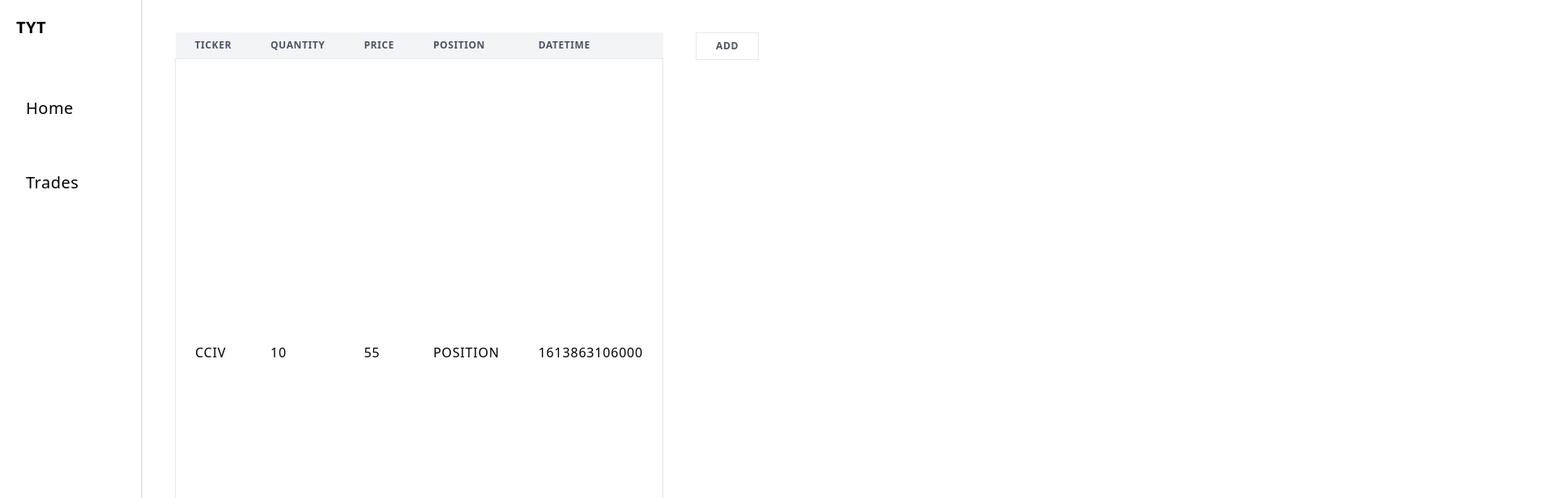
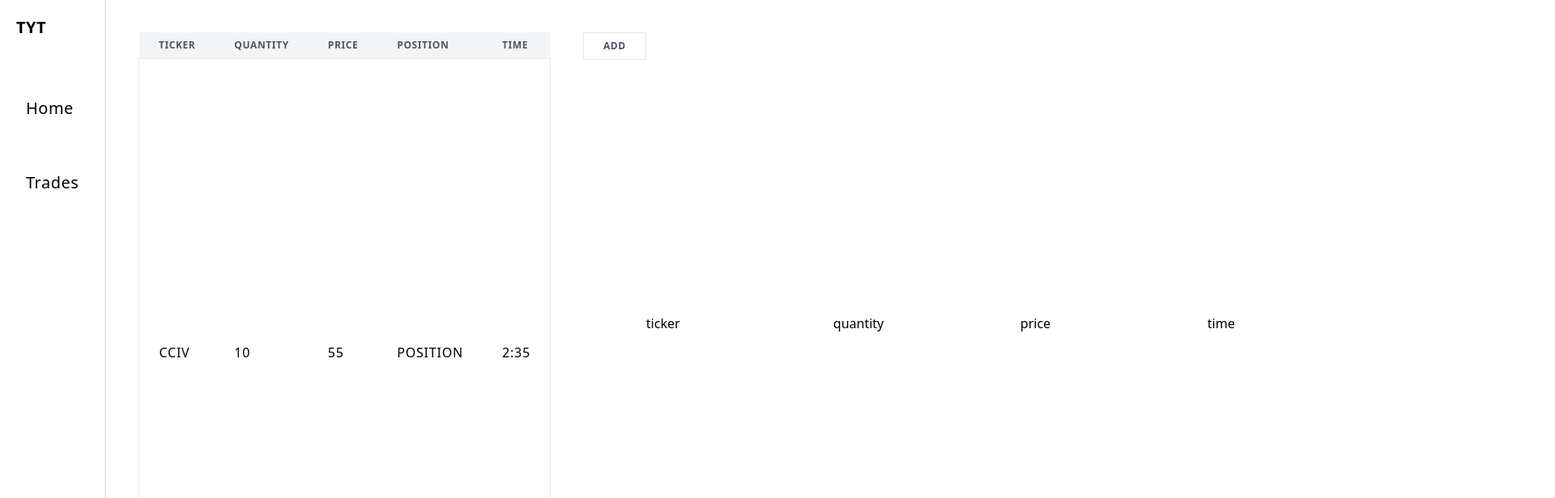
Before and after one commit to jackomoffett/tyt-clientapp, a Next.js app: page /trades in a window 1280 px wide. Shown: the top 616 px of the page at 81% size, 1920 px wide, since content can reach past the window. Built offline with nearby package versions, Linux system fonts and the light colour scheme.

Commit message:
Started to implement form

```diff
--- a/package.json
+++ b/package.json
@@ -10,7 +10,8 @@
   "dependencies": {
     "next": "10.0.7",
     "react": "17.0.1",
-    "react-dom": "17.0.1"
+    "react-dom": "17.0.1",
+    "react-hook-form": "^6.15.3"
   },
   "devDependencies": {
     "autoprefixer": "^10.2.4",
--- a/pages/trades.js
+++ b/pages/trades.js
@@ -1,22 +1,25 @@
 import React, { useState } from "react";
 import { Table, Row, Cell } from "../components";
+import { useForm } from "react-hook-form";
 
 export const Trades = () => {
+  const { register, handleSubmit, watch, errors } = useForm();
   const [headers, setHeaders] = useState([
     "ticker",
     "quantity",
     "price",
     "position",
-    "datetime",
+    "time",
   ]);
   const [trades, setTrades] = useState([
     {
       ticker: "cciv",
       quantity: 10,
       price: 55,
-      datetime: Date.now(),
     },
   ]);
+
+  const onSubmit = (data) => console.log(data);
 
   const tableHeaders = () => {
     return headers.map((header, index) => {
@@ -34,20 +37,22 @@ export const Trades = () => {
   const tableRows = () => {
     return trades.map((trade, index) => {
       //   const pl = profitLoss(trade);
+      {
+        /* <td
+            className={`px-6 py-2 tracking-wider uppercase ${
+              pl > 0 ? "bg-green-200" : "bg-red-200"
+            }`}
+          >
+            {pl > 0 ? `+${pl}` : pl}
+          </td> */
+      }
       return (
         <Row key={index}>
           <Cell>{trade.ticker}</Cell>
           <Cell>{trade.quantity}</Cell>
           <Cell>{trade.price}</Cell>
           <Cell>position</Cell>
-          <Cell>{trade.datetime}</Cell>
-          {/* <td
-            className={`px-6 py-2 tracking-wider uppercase ${
-              pl > 0 ? "bg-green-200" : "bg-red-200"
-            }`}
-          >
-            {pl > 0 ? `+${pl}` : pl}
-          </td> */}
+          <Cell>2:35</Cell>
         </Row>
       );
     });
@@ -68,6 +73,15 @@ export const Trades = () => {
           Add
         </button>
       </div>
+      <form className="flex" onSubmit={handleSubmit(onSubmit)}>
+        <input name="ticker" defaultValue="ticker" ref={register} />
+        <input name="quantity" defaultValue="quantity" ref={register} />
+        <input name="price" defaultValue="price" ref={register} />
+        <input name="time" defaultValue="time" ref={register} />
+        <input name="exampleRequired" ref={register} />
+
+        <input type="submit" />
+      </form>
     </div>
   );
 };
```
Also changed, not shown: 1 other file (tests, documents, lock files or other folders).
